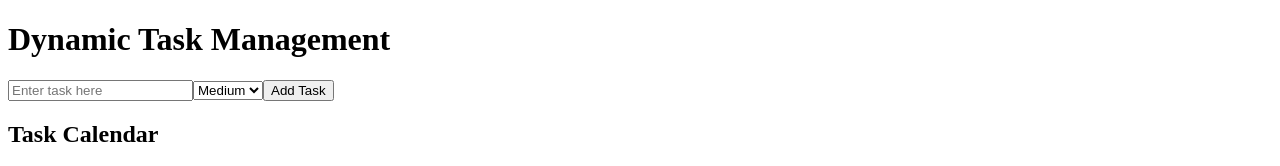
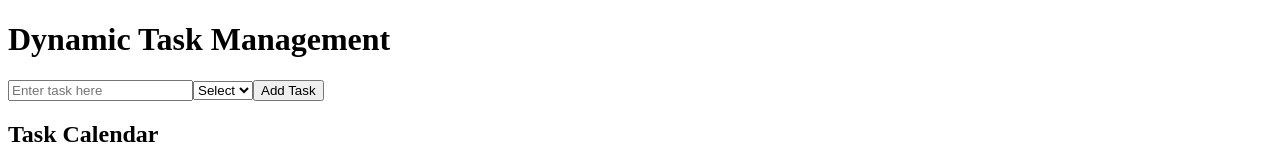
Before and after one commit to VietNguyen03/dynamic-task-management, a React (Vite) app: page / in a window 1280 px wide. Shown: the top 166 px of the page. Built offline with nearby package versions, Linux system fonts and the light colour scheme; the HTML template or start-up script is replaced by a standard one.

Commit message:
Remove medium from priority select and set default to 'Select'

```diff
--- a/src/components/TaskForm.jsx
+++ b/src/components/TaskForm.jsx
@@ -2,7 +2,7 @@ import React, { useState } from 'react';
 
 const TaskForm = ({ tasks, setTasks }) => {
   const [title, setTitle] = useState('');
-  const [priority, setPriority] = useState('medium');
+  const [priority, setPriority] = useState('');
 
   const addTask = (e) => {
     e.preventDefault();
@@ -28,11 +28,16 @@ const TaskForm = ({ tasks, setTasks }) => {
         onChange={(e) => setTitle(e.target.value)}
         className="p-2 border rounded w-full mb-2"
       />
-      <select value={priority} onChange={(e) => setPriority(e.target.value)} className="p-2 border rounded w-full mb-2">
-        <option value="low">Low</option>
-        <option value="medium">Medium</option>
-        <option value="high">High</option>
-      </select>
+      <select
+        value={priority}
+        onChange={(e) => setPriority(e.target.value)}
+        className="p-2 border rounded w-full mb-2"
+        required
+>
+  <option value="" disabled>Select</option>
+  <option value="low">Low</option>
+  <option value="high">High</option>
+</select>
       <button type="submit" className="bg-blue-500 text-white px-4 py-2 rounded">Add Task</button>
     </form>
   );
```
